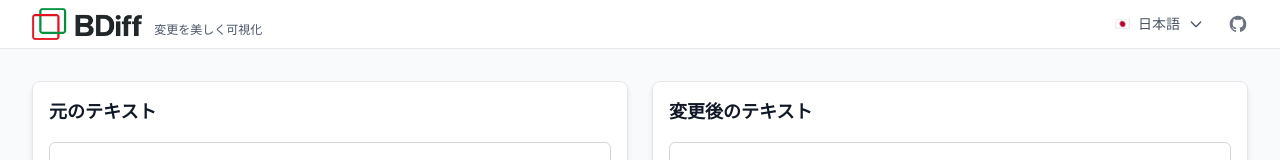
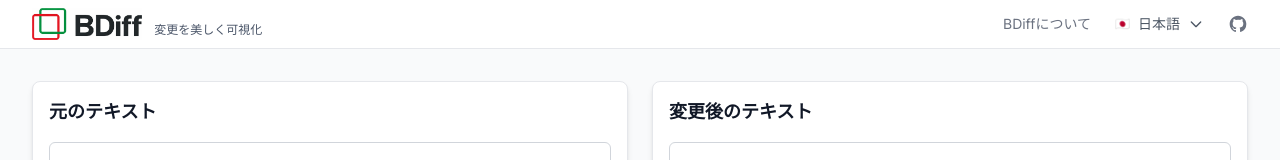
Before and after one commit to rengotaku/bdiff, a React (Vite) app: page /ja/ in a window 1280 px wide. Shown: the top 160 px of the page. Built offline with nearby package versions, Linux system fonts and the light colour scheme.

Commit message:
feat: ヘッダーにAboutリンク追加、ロゴクリックでトップページへ (#61)
- ロゴ押下でトップページ（/:lang/）に遷移
- 右側にAboutリンク追加（/:lang/about）
- header.aboutキーを全8言語に追加

```diff
--- a/src/components/layout/Header.tsx
+++ b/src/components/layout/Header.tsx
@@ -1,4 +1,6 @@
 import React from 'react';
+import { useTranslation } from 'react-i18next';
+import { useNavigate, useParams } from 'react-router-dom';
 import { cn } from '../../utils/cn';
 import { Button } from '../ui/Button';
 import { LanguageSwitcher } from '../ui/LanguageSwitcher';
@@ -20,6 +22,11 @@ const Header: React.FC<HeaderProps> = ({
   className,
   sticky = false,
 }) => {
+  const { t } = useTranslation();
+  const navigate = useNavigate();
+  const { lang } = useParams<{ lang: string }>();
+  const currentLang = lang || 'ja';
+
   return (
     <header
       className={cn(
@@ -34,7 +41,13 @@ const Header: React.FC<HeaderProps> = ({
           {/* Left side - Logo and title */}
           <div className="flex items-center">
             <div className="flex-shrink-0 flex items-center gap-3">
-              <img src="/logo.png" alt="BDiff" className="h-8" />
+              <button
+                onClick={() => navigate(`/${currentLang}/`)}
+                className="focus:outline-none"
+                aria-label="Home"
+              >
+                <img src="/logo.png" alt="BDiff" className="h-8 hover:opacity-80 transition-opacity" />
+              </button>
               {subtitle && (
                 <p className="text-xs text-gray-light self-end mb-0.5">{subtitle}</p>
               )}
@@ -51,6 +64,12 @@ const Header: React.FC<HeaderProps> = ({
           {/* Right side - Actions */}
           <div className="flex items-center space-x-3">
             {actions}
+            <button
+              onClick={() => navigate(`/${currentLang}/about`)}
+              className="text-sm text-gray-500 hover:text-gray-700 transition-colors"
+            >
+              {t('header.about')}
+            </button>
             <LanguageSwitcher />
             <a
               href="https://github.com/rengotaku/bdiff"
--- a/src/i18n/locales/de.json
+++ b/src/i18n/locales/de.json
@@ -4,7 +4,8 @@
     "subtitle": "Änderungen schön visualisieren"
   },
   "header": {
-    "languageSelector": "Sprache"
+    "languageSelector": "Sprache",
+    "about": "Über"
   },
   "fileUpload": {
     "originalTitle": "Originaltext",
--- a/src/i18n/locales/en.json
+++ b/src/i18n/locales/en.json
@@ -4,7 +4,8 @@
     "subtitle": "Visualizing Changes, Beautifully"
   },
   "header": {
-    "languageSelector": "Language"
+    "languageSelector": "Language",
+    "about": "About"
   },
   "fileUpload": {
     "originalTitle": "Original Text",
--- a/src/i18n/locales/fr.json
+++ b/src/i18n/locales/fr.json
@@ -4,7 +4,8 @@
     "subtitle": "Visualiser les changements magnifiquement"
   },
   "header": {
-    "languageSelector": "Langue"
+    "languageSelector": "Langue",
+    "about": "À propos"
   },
   "fileUpload": {
     "originalTitle": "Texte original",
--- a/src/i18n/locales/id.json
+++ b/src/i18n/locales/id.json
@@ -4,7 +4,8 @@
     "subtitle": "Memvisualisasikan Perubahan dengan Indah"
   },
   "header": {
-    "languageSelector": "Bahasa"
+    "languageSelector": "Bahasa",
+    "about": "Tentang"
   },
   "fileUpload": {
     "originalTitle": "Teks Asli",
--- a/src/i18n/locales/ja.json
+++ b/src/i18n/locales/ja.json
@@ -4,7 +4,8 @@
     "subtitle": "変更を美しく可視化"
   },
   "header": {
-    "languageSelector": "言語"
+    "languageSelector": "言語",
+    "about": "BDiffについて"
   },
   "fileUpload": {
     "originalTitle": "元のテキスト",
--- a/src/i18n/locales/ko.json
+++ b/src/i18n/locales/ko.json
@@ -4,7 +4,8 @@
     "subtitle": "변경 사항을 아름답게 시각화"
   },
   "header": {
-    "languageSelector": "언어"
+    "languageSelector": "언어",
+    "about": "소개"
   },
   "fileUpload": {
     "originalTitle": "원본 텍스트",
--- a/src/i18n/locales/zh-CN.json
+++ b/src/i18n/locales/zh-CN.json
@@ -4,7 +4,8 @@
     "subtitle": "美观地可视化变更"
   },
   "header": {
-    "languageSelector": "语言"
+    "languageSelector": "语言",
+    "about": "关于"
   },
   "fileUpload": {
     "originalTitle": "原始文本",
--- a/src/i18n/locales/zh-TW.json
+++ b/src/i18n/locales/zh-TW.json
@@ -4,7 +4,8 @@
     "subtitle": "美觀地視覺化變更"
   },
   "header": {
-    "languageSelector": "語言"
+    "languageSelector": "語言",
+    "about": "關於"
   },
   "fileUpload": {
     "originalTitle": "原始文字",
```
